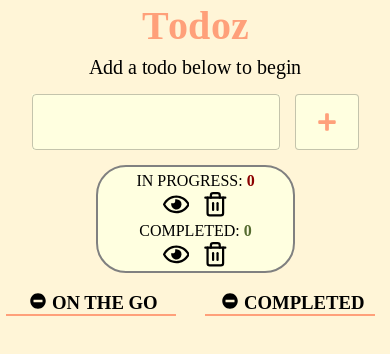
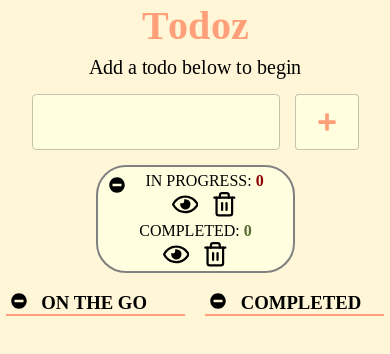
Before and after one commit to slippax/todoz, a React (Create React App) app: page / in a window 390 px wide. Shown: the top 354 px of the page. Built offline with nearby package versions, Linux system fonts and the light colour scheme; the HTML template or start-up script is replaced by a standard one.

Commit message:
added status box remover

```diff
--- a/src/components/items/ItemCounter/ItemCounter.js
+++ b/src/components/items/ItemCounter/ItemCounter.js
@@ -7,6 +7,7 @@ import Flash from "react-reveal/Flash";
 import Flip from "react-reveal/Flip";
 import { FaRegEye } from "react-icons/fa";
 import { FiTrash2 } from "react-icons/fi";
+import { FaMinusCircle } from "react-icons/fa";
 const ItemCounter = (props) => {
   const dispatch = useDispatch();
   const data = useSelector((state) => state.todos);
@@ -18,6 +19,12 @@ const ItemCounter = (props) => {
     <Flip top>
       <div className={classes.progress}>
         <span className={classes.onGO}>
+        <button
+        className={classes.minusStatusButton}
+        onClick={props.minusStatusClicked}
+      >
+        <FaMinusCircle size="1.2em" />
+      </button>
           <Flash spy={onGoCount}></Flash>
           IN PROGRESS: <strong>{onGoCount}</strong>
         </span>
--- a/src/components/items/ItemCounter/ItemCounter.module.css
+++ b/src/components/items/ItemCounter/ItemCounter.module.css
@@ -76,6 +76,17 @@
 }
 
 .completedDeleteButton:focus {
+  outline: none;
+}
+
+.minusStatusButton {
+  margin-top: 4px;
+  margin-bottom: -5px;
+  margin-left: 10px;
+  margin-right: -10px;
+  float: left;
+}
+.minusStatusButton:focus {
   outline: none;
 }
 
--- a/src/components/items/TodoItemList.js
+++ b/src/components/items/TodoItemList.js
@@ -6,7 +6,7 @@ import classes from "./TodoItemList.module.css";
 import Zoom from "react-reveal/Flip";
 import Pulse from "react-reveal/Pulse";
 import { FaCheck, FaTrash} from "react-icons/fa";
-import Rotate from 'react-reveal/Fade';
+import Rotate from 'react-reveal/LightSpeed';
 const TodoItemList = () => {
   const dispatch = useDispatch();
   const data = useSelector((state) => state.todos);
@@ -14,7 +14,7 @@ const TodoItemList = () => {
 
   const itemList = newData.map((d) => (
     <div key={d.id}>
-      <Rotate bottom>
+      <Rotate right>
       <div className={classes.itemBox}>
         <li onClick={() => dispatch(completeTodo(d.id))}>
           {d.item}
--- a/src/components/items/TodoItemList.module.css
+++ b/src/components/items/TodoItemList.module.css
@@ -49,6 +49,9 @@ background: none;
 .button1:hover {
   color: green;
 }
+.button1:focus {
+  outline: none;
+}
 
 .button2{
   border: none;
@@ -59,6 +62,10 @@ background: none;
   color: red
 }
 
+.button2:focus {
+  outline:none;
+}
+
 .boxApart {
   padding-bottom: 10px;
 }
--- a/src/components/items/TodoItemListCompleted.js
+++ b/src/components/items/TodoItemListCompleted.js
@@ -4,7 +4,7 @@ import { deleteTodo, revertTodo } from "../../actions";
 import { useDispatch } from "react-redux";
 import classes from "./TodoItemListCompleted.module.css";
 import Zoom from "react-reveal/Flip";
-import Roll from "react-reveal/Fade";
+import Roll from "react-reveal/LightSpeed";
 import Pulse from "react-reveal/Pulse";
 import { FaTrash, FaRedo } from "react-icons/fa";
 
@@ -14,7 +14,7 @@ const TodoItemListCompleted = () => {
   const changedData = data.filter((i) => i.completed === true);
   const itemList = changedData.map((d) => (
     <div key={d.id}>
-      <Roll bottom>
+      <Roll left>
       <div className={classes.itemBox}>
         <li onClick={() => dispatch(deleteTodo(d.id))}>
           {d.item}
--- a/src/components/items/TodoItemListCompleted.module.css
+++ b/src/components/items/TodoItemListCompleted.module.css
@@ -54,11 +54,17 @@
   .button1:hover {
     color: green;
   }
+  .button1:focus {
+    outline:none;
+  }
 
   .button2:hover {
     color: red
   }
 
+  .button2:focus {
+    outline:none;
+  }
   .boxApart {
     padding-bottom: 10px;
   }
--- a/src/components/views/views.js
+++ b/src/components/views/views.js
@@ -7,20 +7,43 @@ import ItemCounter from "../items/ItemCounter/ItemCounter";
 import classes from "./views.module.css";
 import Bounce from "react-reveal/Flip";
 import { FaMinusCircle } from "react-icons/fa";
+import { FaInfoCircle } from "react-icons/fa"
 const Views = () => {
   const [progress, toggleProgress] = useState(true);
   const [completed, setCompleted] = useState(true);
+  const [statusBox, setStatusBox] = useState(true);
   return (
     <div className={classes.pageWrapper}>
       <TitleMenu />
       <div className={classes.inputBox}>
         <TodoItem />
-        <ItemCounter
-          progressClicked={() => toggleProgress(!progress)}
-          completedClicked={() => setCompleted(!completed)}
-        />
+        <Bounce bottom opposite when={statusBox}>
+          {statusBox ? (
+            <div>
+              <ItemCounter
+                minusStatusClicked={() => setStatusBox(!statusBox)}
+                progressClicked={() => toggleProgress(!progress)}
+                completedClicked={() => setCompleted(!completed)}
+              />
+            </div>
+          ) : (
+            <div></div>
+          )}
+        </Bounce>
+        <Bounce bottom opposite when={!statusBox}>
+        {!statusBox ? (
+          <button
+            className={classes.plusStatusButton}
+            onClick={() => setStatusBox(!statusBox)}
+          >
+            <FaInfoCircle size="2em" />
+          </button>
+        ) : (
+          <div></div>
+        )}
+        </Bounce>
       </div>
-      <Bounce top opposite when={progress}>
+      <Bounce bottom opposite when={progress}>
         {progress ? (
           <span className={classes.goWrapper}>
             <h3 className={classes.goText}>
@@ -29,8 +52,8 @@ const Views = () => {
                 onClick={() => toggleProgress(!progress)}
               >
                 <FaMinusCircle size="1.2em" />
-              </button>
-              ON THE GO{" "}
+              </button>{" "}
+              ON THE GO
             </h3>
             <TodoItemList />
           </span>
@@ -38,7 +61,7 @@ const Views = () => {
           <div></div>
         )}
       </Bounce>
-      <Bounce top opposite when={completed}>
+      <Bounce bottom opposite when={completed}>
         {completed ? (
           <span className={classes.completedWrapper}>
             <h3 className={classes.completedText}>
@@ -47,8 +70,8 @@ const Views = () => {
                 onClick={() => setCompleted(!completed)}
               >
                 <FaMinusCircle size="1.2em" />
-              </button>
-              COMPLETED{" "}
+              </button>{" "}
+              COMPLETED
             </h3>
             <TodoItemListCompleted />
           </span>
--- a/src/components/views/views.module.css
+++ b/src/components/views/views.module.css
@@ -15,11 +15,22 @@
   border-width: 2px;
 
   width: 100%;
+  text-align:left;
 }
 
+.plusStatusButton {
+  border: none;
+  background: none;
+  margin-top: 15px;
+}
+
+.plusStatusButton:focus {
+  outline: none;
+}
 .minusButton {
   border: none;
   background: none;
+  padding-right: 20px;
 }
 .minusButton:hover {
 color: red;
@@ -39,6 +50,7 @@ color: red;
   border-bottom: 1px solid lightsalmon;
   border-width: 2px;
   width: 100%;
+  text-align:left;
 }
 
 /*
@@ -156,13 +168,19 @@ color: red;
   .completedText {
     border-bottom: 1px solid lightsalmon;
     border-width: 2px;
-    width: 95%;
-    margin-left: 0px;
+    width: 100%;
+    text-align: left;
   }
   .goText {
     border-bottom: 1px solid lightsalmon;
     border-width: 2px;
-    margin-left: 0px;
-    width: 95%;
+    width: 100%;
+    text-align:left;
+  }
+  .minusButton {
+    border: none;
+    background: none;
+    padding-right: 10px;
+    padding-left: 5px;
   }
 }
```
